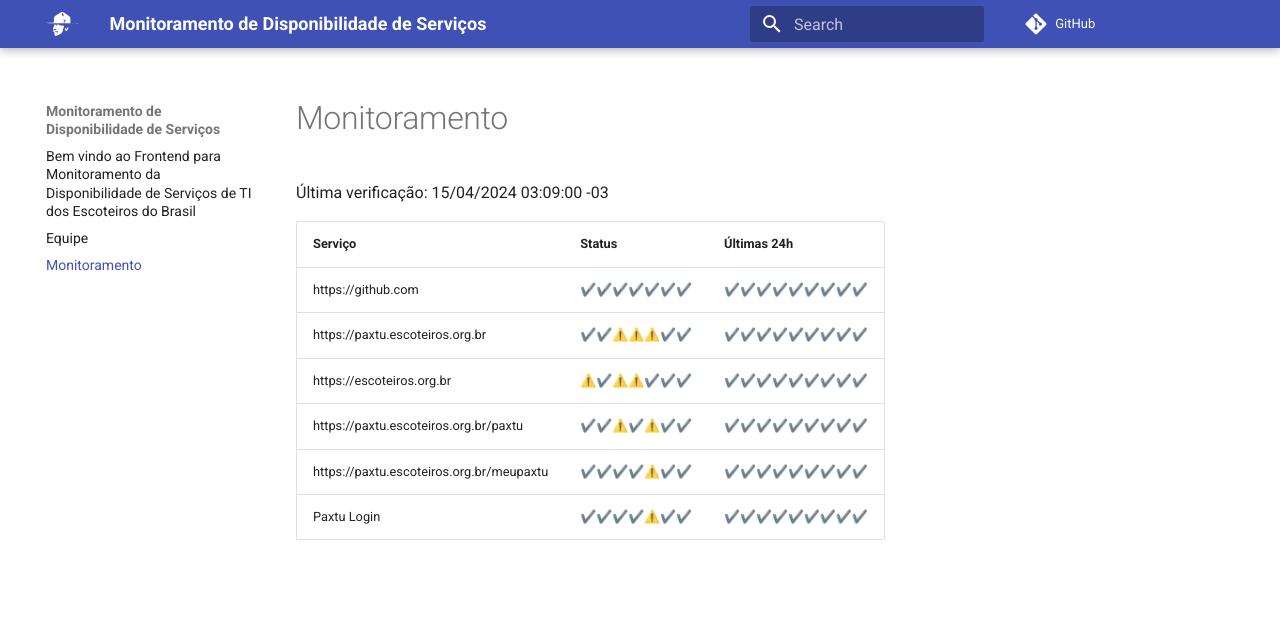
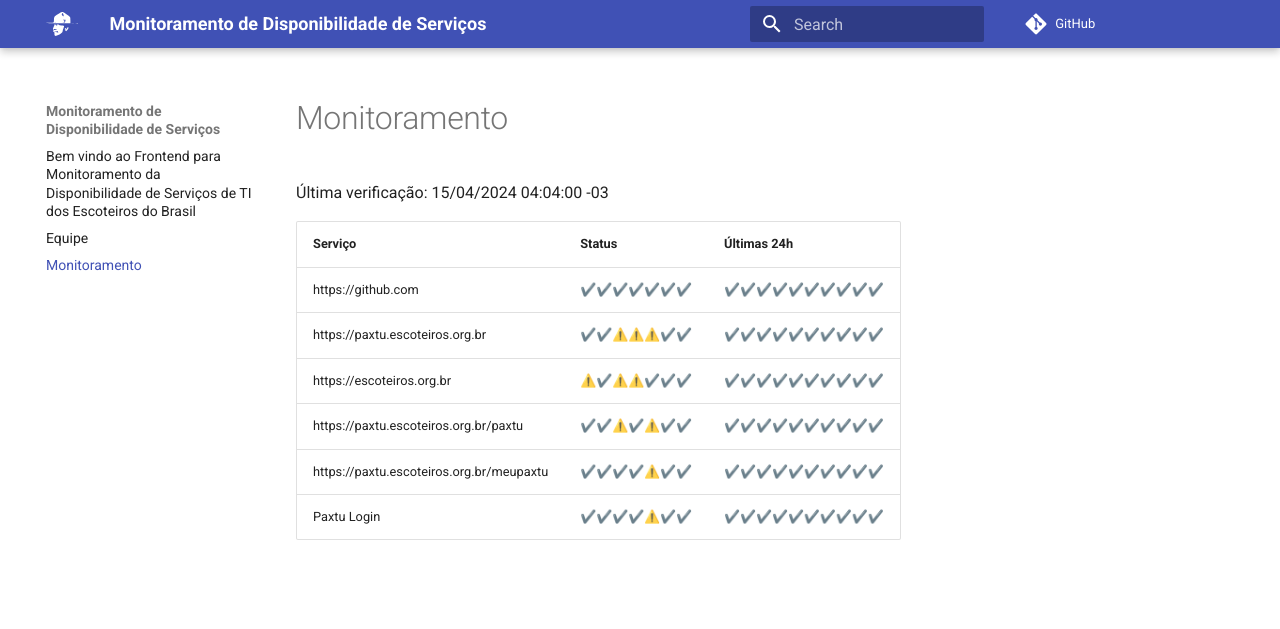
Before and after one commit to Escoteiros/docs, an MkDocs documentation site: the page built from docs/uptime.md, in a window 1280 px wide. Shown: the top 629 px of the page. Built offline with MkDocs 1.6.1 and Material for MkDocs 9.7.7, drawn with Linux system fonts in a browser that asks for light colours; comment, search, counter and statistics services are not loaded.

Commit message:
[UPTIME] updating data

```diff
--- a/docs/uptime.md
+++ b/docs/uptime.md
@@ -1,12 +1,12 @@
 # Monitoramento
 
-Última verificação: 15/04/2024 03:09:00 -03
+Última verificação: 15/04/2024 04:04:00 -03
 
 |Serviço|Status|Últimas 24h|
 |---|---|---|
-|https://github.com|<span title="2024-04-08: OK=24">✔️</span><span title="2024-04-09: OK=24">✔️</span><span title="2024-04-10: OK=24">✔️</span><span title="2024-04-11: OK=24">✔️</span><span title="2024-04-12: OK=24">✔️</span><span title="2024-04-13: OK=24">✔️</span><span title="2024-04-14: OK=5">✔️</span>|<span title="14/04/2024 04:48:00 -03 : 200">✔️</span><span title="14/04/2024 07:32:00 -03 : 200">✔️</span><span title="14/04/2024 11:25:00 -03 : 200">✔️</span><span title="14/04/2024 18:09:00 -03 : 200">✔️</span><span title="14/04/2024 20:29:00 -03 : 200">✔️</span><span title="15/04/2024 00:00:00 -03 : 200">✔️</span><span title="15/04/2024 01:13:00 -03 : 200">✔️</span><span title="15/04/2024 02:06:00 -03 : 200">✔️</span><span title="15/04/2024 03:09:00 -03 : 200">✔️</span>|
-|https://paxtu.escoteiros.org.br|<span title="2024-04-08: OK=24">✔️</span><span title="2024-04-09: OK=24">✔️</span><span title="2024-04-10: OK=23, Falhas=1">⚠️</span><span title="2024-04-11: OK=23, Falhas=1">⚠️</span><span title="2024-04-12: OK=23, Falhas=1">⚠️</span><span title="2024-04-13: OK=24">✔️</span><span title="2024-04-14: OK=5">✔️</span>|<span title="14/04/2024 04:48:00 -03 : 200">✔️</span><span title="14/04/2024 07:32:00 -03 : 200">✔️</span><span title="14/04/2024 11:25:00 -03 : 200">✔️</span><span title="14/04/2024 18:09:00 -03 : 200">✔️</span><span title="14/04/2024 20:29:00 -03 : 200">✔️</span><span title="15/04/2024 00:00:00 -03 : 200">✔️</span><span title="15/04/2024 01:13:00 -03 : 200">✔️</span><span title="15/04/2024 02:06:00 -03 : 200">✔️</span><span title="15/04/2024 03:09:00 -03 : 200">✔️</span>|
-|https://escoteiros.org.br|<span title="2024-04-08: OK=23, Falhas=1">⚠️</span><span title="2024-04-09: OK=24">✔️</span><span title="2024-04-10: OK=23, Falhas=1">⚠️</span><span title="2024-04-11: OK=23, Falhas=1">⚠️</span><span title="2024-04-12: OK=24">✔️</span><span title="2024-04-13: OK=24">✔️</span><span title="2024-04-14: OK=5">✔️</span>|<span title="14/04/2024 04:48:00 -03 : 200">✔️</span><span title="14/04/2024 07:32:00 -03 : 200">✔️</span><span title="14/04/2024 11:25:00 -03 : 200">✔️</span><span title="14/04/2024 18:09:00 -03 : 200">✔️</span><span title="14/04/2024 20:29:00 -03 : 200">✔️</span><span title="15/04/2024 00:00:00 -03 : 200">✔️</span><span title="15/04/2024 01:13:00 -03 : 200">✔️</span><span title="15/04/2024 02:06:00 -03 : 200">✔️</span><span title="15/04/2024 03:09:00 -03 : 200">✔️</span>|
-|https://paxtu.escoteiros.org.br/paxtu|<span title="2024-04-08: OK=24">✔️</span><span title="2024-04-09: OK=24">✔️</span><span title="2024-04-10: OK=23, Falhas=1">⚠️</span><span title="2024-04-11: OK=24">✔️</span><span title="2024-04-12: OK=23, Falhas=1">⚠️</span><span title="2024-04-13: OK=24">✔️</span><span title="2024-04-14: OK=5">✔️</span>|<span title="14/04/2024 04:48:00 -03 : 200">✔️</span><span title="14/04/2024 07:32:00 -03 : 200">✔️</span><span title="14/04/2024 11:25:00 -03 : 200">✔️</span><span title="14/04/2024 18:09:00 -03 : 200">✔️</span><span title="14/04/2024 20:29:00 -03 : 200">✔️</span><span title="15/04/2024 00:00:00 -03 : 200">✔️</span><span title="15/04/2024 01:13:00 -03 : 200">✔️</span><span title="15/04/2024 02:06:00 -03 : 200">✔️</span><span title="15/04/2024 03:09:00 -03 : 200">✔️</span>|
-|https://paxtu.escoteiros.org.br/meupaxtu|<span title="2024-04-08: OK=24">✔️</span><span title="2024-04-09: OK=24">✔️</span><span title="2024-04-10: OK=24">✔️</span><span title="2024-04-11: OK=24">✔️</span><span title="2024-04-12: OK=23, Falhas=1">⚠️</span><span title="2024-04-13: OK=24">✔️</span><span title="2024-04-14: OK=5">✔️</span>|<span title="14/04/2024 04:48:00 -03 : 200">✔️</span><span title="14/04/2024 07:32:00 -03 : 200">✔️</span><span title="14/04/2024 11:25:00 -03 : 200">✔️</span><span title="14/04/2024 18:09:00 -03 : 200">✔️</span><span title="14/04/2024 20:29:00 -03 : 200">✔️</span><span title="15/04/2024 00:00:00 -03 : 200">✔️</span><span title="15/04/2024 01:13:00 -03 : 200">✔️</span><span title="15/04/2024 02:06:00 -03 : 200">✔️</span><span title="15/04/2024 03:09:00 -03 : 200">✔️</span>|
-|Paxtu Login|<span title="2024-04-08: OK=24">✔️</span><span title="2024-04-09: OK=24">✔️</span><span title="2024-04-10: OK=24">✔️</span><span title="2024-04-11: OK=24">✔️</span><span title="2024-04-12: OK=23, Falhas=1">⚠️</span><span title="2024-04-13: OK=24">✔️</span><span title="2024-04-14: OK=5">✔️</span>|<span title="14/04/2024 04:48:00 -03 : 200">✔️</span><span title="14/04/2024 07:32:00 -03 : 200">✔️</span><span title="14/04/2024 11:25:00 -03 : 200">✔️</span><span title="14/04/2024 18:09:00 -03 : 200">✔️</span><span title="14/04/2024 20:29:00 -03 : 200">✔️</span><span title="15/04/2024 00:00:00 -03 : 200">✔️</span><span title="15/04/2024 01:13:00 -03 : 200">✔️</span><span title="15/04/2024 02:06:00 -03 : 200">✔️</span><span title="15/04/2024 03:09:00 -03 : 200">✔️</span>|
+|https://github.com|<span title="2024-04-08: OK=24">✔️</span><span title="2024-04-09: OK=24">✔️</span><span title="2024-04-10: OK=24">✔️</span><span title="2024-04-11: OK=24">✔️</span><span title="2024-04-12: OK=24">✔️</span><span title="2024-04-13: OK=24">✔️</span><span title="2024-04-14: OK=5">✔️</span>|<span title="14/04/2024 04:48:00 -03 : 200">✔️</span><span title="14/04/2024 07:32:00 -03 : 200">✔️</span><span title="14/04/2024 11:25:00 -03 : 200">✔️</span><span title="14/04/2024 18:09:00 -03 : 200">✔️</span><span title="14/04/2024 20:29:00 -03 : 200">✔️</span><span title="15/04/2024 00:00:00 -03 : 200">✔️</span><span title="15/04/2024 01:13:00 -03 : 200">✔️</span><span title="15/04/2024 02:06:00 -03 : 200">✔️</span><span title="15/04/2024 03:09:00 -03 : 200">✔️</span><span title="15/04/2024 04:04:00 -03 : 200">✔️</span>|
+|https://paxtu.escoteiros.org.br|<span title="2024-04-08: OK=24">✔️</span><span title="2024-04-09: OK=24">✔️</span><span title="2024-04-10: OK=23, Falhas=1">⚠️</span><span title="2024-04-11: OK=23, Falhas=1">⚠️</span><span title="2024-04-12: OK=23, Falhas=1">⚠️</span><span title="2024-04-13: OK=24">✔️</span><span title="2024-04-14: OK=5">✔️</span>|<span title="14/04/2024 04:48:00 -03 : 200">✔️</span><span title="14/04/2024 07:32:00 -03 : 200">✔️</span><span title="14/04/2024 11:25:00 -03 : 200">✔️</span><span title="14/04/2024 18:09:00 -03 : 200">✔️</span><span title="14/04/2024 20:29:00 -03 : 200">✔️</span><span title="15/04/2024 00:00:00 -03 : 200">✔️</span><span title="15/04/2024 01:13:00 -03 : 200">✔️</span><span title="15/04/2024 02:06:00 -03 : 200">✔️</span><span title="15/04/2024 03:09:00 -03 : 200">✔️</span><span title="15/04/2024 04:04:00 -03 : 200">✔️</span>|
+|https://escoteiros.org.br|<span title="2024-04-08: OK=23, Falhas=1">⚠️</span><span title="2024-04-09: OK=24">✔️</span><span title="2024-04-10: OK=23, Falhas=1">⚠️</span><span title="2024-04-11: OK=23, Falhas=1">⚠️</span><span title="2024-04-12: OK=24">✔️</span><span title="2024-04-13: OK=24">✔️</span><span title="2024-04-14: OK=5">✔️</span>|<span title="14/04/2024 04:48:00 -03 : 200">✔️</span><span title="14/04/2024 07:32:00 -03 : 200">✔️</span><span title="14/04/2024 11:25:00 -03 : 200">✔️</span><span title="14/04/2024 18:09:00 -03 : 200">✔️</span><span title="14/04/2024 20:29:00 -03 : 200">✔️</span><span title="15/04/2024 00:00:00 -03 : 200">✔️</span><span title="15/04/2024 01:13:00 -03 : 200">✔️</span><span title="15/04/2024 02:06:00 -03 : 200">✔️</span><span title="15/04/2024 03:09:00 -03 : 200">✔️</span><span title="15/04/2024 04:04:00 -03 : 200">✔️</span>|
+|https://paxtu.escoteiros.org.br/paxtu|<span title="2024-04-08: OK=24">✔️</span><span title="2024-04-09: OK=24">✔️</span><span title="2024-04-10: OK=23, Falhas=1">⚠️</span><span title="2024-04-11: OK=24">✔️</span><span title="2024-04-12: OK=23, Falhas=1">⚠️</span><span title="2024-04-13: OK=24">✔️</span><span title="2024-04-14: OK=5">✔️</span>|<span title="14/04/2024 04:48:00 -03 : 200">✔️</span><span title="14/04/2024 07:32:00 -03 : 200">✔️</span><span title="14/04/2024 11:25:00 -03 : 200">✔️</span><span title="14/04/2024 18:09:00 -03 : 200">✔️</span><span title="14/04/2024 20:29:00 -03 : 200">✔️</span><span title="15/04/2024 00:00:00 -03 : 200">✔️</span><span title="15/04/2024 01:13:00 -03 : 200">✔️</span><span title="15/04/2024 02:06:00 -03 : 200">✔️</span><span title="15/04/2024 03:09:00 -03 : 200">✔️</span><span title="15/04/2024 04:04:00 -03 : 200">✔️</span>|
+|https://paxtu.escoteiros.org.br/meupaxtu|<span title="2024-04-08: OK=24">✔️</span><span title="2024-04-09: OK=24">✔️</span><span title="2024-04-10: OK=24">✔️</span><span title="2024-04-11: OK=24">✔️</span><span title="2024-04-12: OK=23, Falhas=1">⚠️</span><span title="2024-04-13: OK=24">✔️</span><span title="2024-04-14: OK=5">✔️</span>|<span title="14/04/2024 04:48:00 -03 : 200">✔️</span><span title="14/04/2024 07:32:00 -03 : 200">✔️</span><span title="14/04/2024 11:25:00 -03 : 200">✔️</span><span title="14/04/2024 18:09:00 -03 : 200">✔️</span><span title="14/04/2024 20:29:00 -03 : 200">✔️</span><span title="15/04/2024 00:00:00 -03 : 200">✔️</span><span title="15/04/2024 01:13:00 -03 : 200">✔️</span><span title="15/04/2024 02:06:00 -03 : 200">✔️</span><span title="15/04/2024 03:09:00 -03 : 200">✔️</span><span title="15/04/2024 04:04:00 -03 : 200">✔️</span>|
+|Paxtu Login|<span title="2024-04-08: OK=24">✔️</span><span title="2024-04-09: OK=24">✔️</span><span title="2024-04-10: OK=24">✔️</span><span title="2024-04-11: OK=24">✔️</span><span title="2024-04-12: OK=23, Falhas=1">⚠️</span><span title="2024-04-13: OK=24">✔️</span><span title="2024-04-14: OK=5">✔️</span>|<span title="14/04/2024 04:48:00 -03 : 200">✔️</span><span title="14/04/2024 07:32:00 -03 : 200">✔️</span><span title="14/04/2024 11:25:00 -03 : 200">✔️</span><span title="14/04/2024 18:09:00 -03 : 200">✔️</span><span title="14/04/2024 20:29:00 -03 : 200">✔️</span><span title="15/04/2024 00:00:00 -03 : 200">✔️</span><span title="15/04/2024 01:13:00 -03 : 200">✔️</span><span title="15/04/2024 02:06:00 -03 : 200">✔️</span><span title="15/04/2024 03:09:00 -03 : 200">✔️</span><span title="15/04/2024 04:04:00 -03 : 200">✔️</span>|
```
Also changed, not shown: 1 other file.
